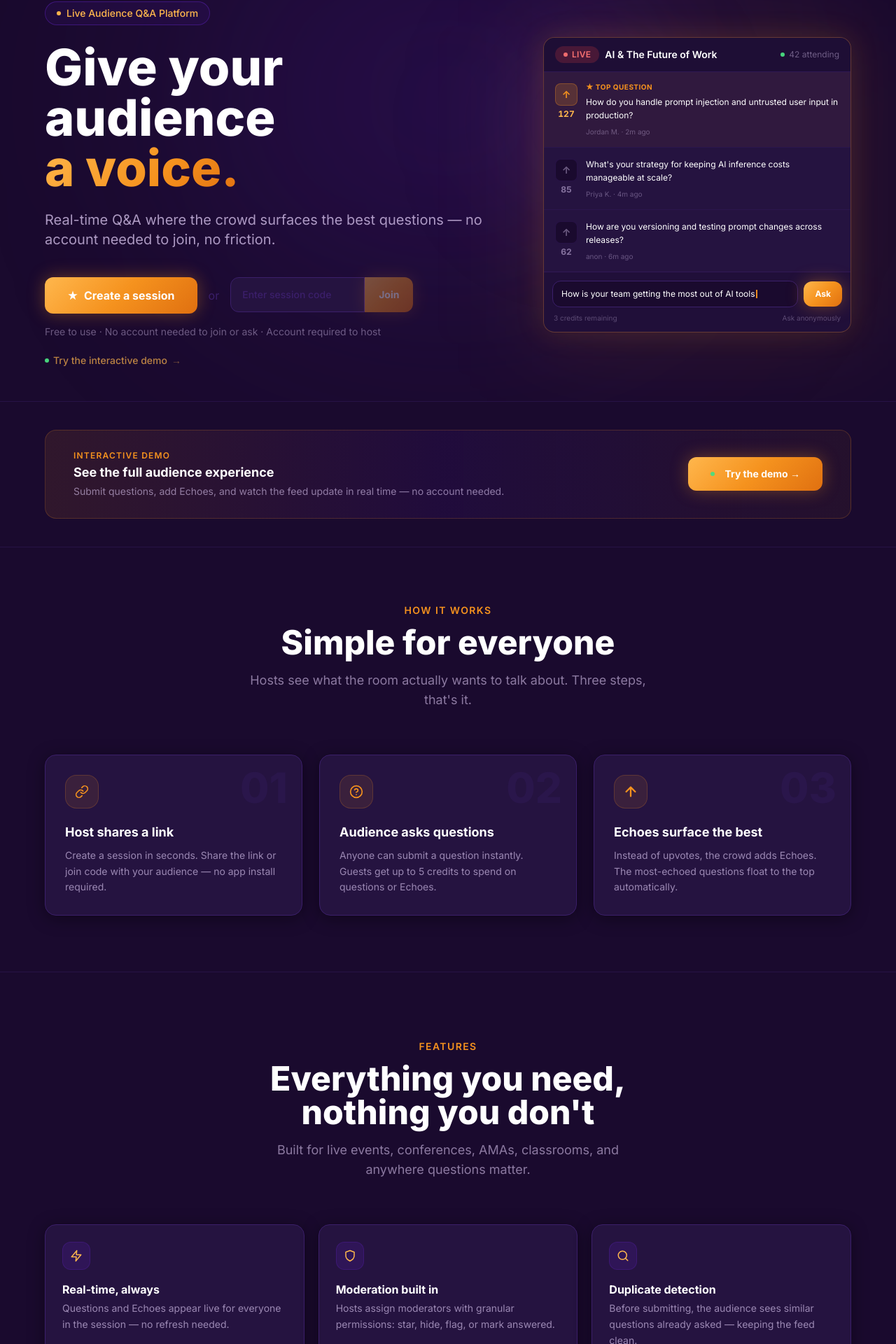
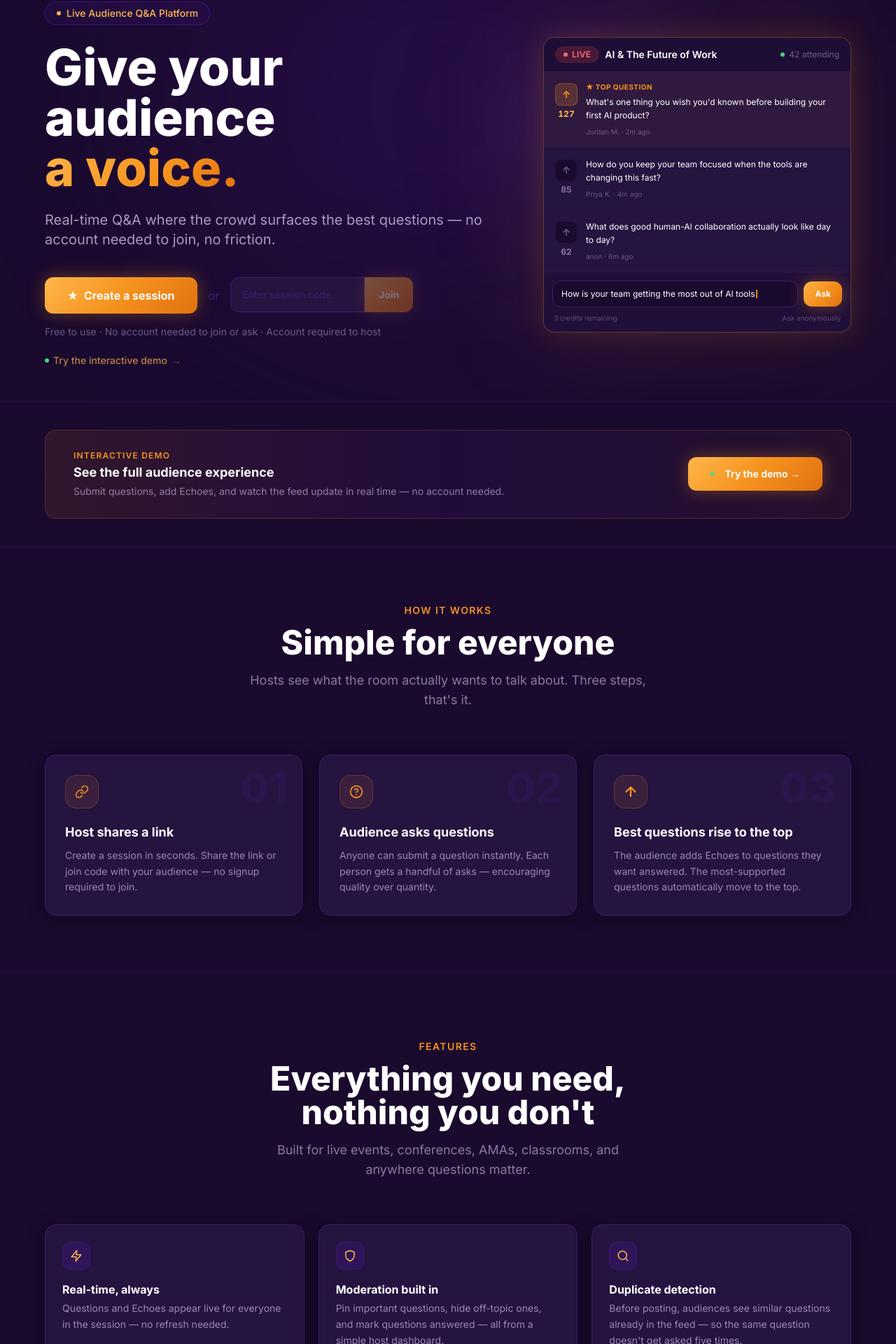
Before and after one commit to ShawnGoff/guestspeak, a Next.js app in the folder frontend/: page / in a window 1280 px wide. Shown: the part 110-2030 px from the top of the page at 70% size. Built offline with nearby package versions, Linux system fonts and the light colour scheme; no server answers.

Commit message:
copy: full homepage pass — plain language, no jargon, app-future-safe

```diff
--- a/frontend/src/app/page.tsx
+++ b/frontend/src/app/page.tsx
@@ -42,9 +42,9 @@ function Logo() {
 // ─── Mock Q&A Widget ─────────────────────────────────────────────────────────
 
 const MOCK_QUESTIONS = [
-  { text: "How do you handle prompt injection and untrusted user input in production?", author: "Jordan M.", ago: "2m", top: true },
-  { text: "What's your strategy for keeping AI inference costs manageable at scale?", author: "Priya K.", ago: "4m", top: false },
-  { text: "How are you versioning and testing prompt changes across releases?", author: "anon", ago: "6m", top: false },
+  { text: "What's one thing you wish you'd known before building your first AI product?", author: "Jordan M.", ago: "2m", top: true },
+  { text: "How do you keep your team focused when the tools are changing this fast?", author: "Priya K.", ago: "4m", top: false },
+  { text: "What does good human-AI collaboration actually look like day to day?", author: "anon", ago: "6m", top: false },
 ];
 
 function MockQAWidget() {
@@ -336,19 +336,19 @@ const HOW_IT_WORKS = [
     step: '01',
     icon: <LinkIcon />,
     title: 'Host shares a link',
-    desc: 'Create a session in seconds. Share the link or join code with your audience — no app install required.',
+    desc: 'Create a session in seconds. Share the link or join code with your audience — no signup required to join.',
   },
   {
     step: '02',
     icon: <QuestionIcon />,
     title: 'Audience asks questions',
-    desc: 'Anyone can submit a question instantly. Guests get up to 5 credits to spend on questions or Echoes.',
+    desc: 'Anyone can submit a question instantly. Each person gets a handful of asks — encouraging quality over quantity.',
   },
   {
     step: '03',
     icon: <EchoIconLg />,
-    title: 'Echoes surface the best',
-    desc: 'Instead of upvotes, the crowd adds Echoes. The most-echoed questions float to the top automatically.',
+    title: 'Best questions rise to the top',
+    desc: 'The audience adds Echoes to questions they want answered. The most-supported questions automatically move to the top.',
   },
 ];
 
@@ -397,17 +397,17 @@ const FEATURES = [
   {
     icon: <ShieldIcon />,
     title: 'Moderation built in',
-    desc: 'Hosts assign moderators with granular permissions: star, hide, flag, or mark answered.',
+    desc: 'Pin important questions, hide off-topic ones, and mark questions answered — all from a simple host dashboard.',
   },
   {
     icon: <SimilarIcon />,
     title: 'Duplicate detection',
-    desc: 'Before submitting, the audience sees similar questions already asked — keeping the feed clean.',
+    desc: 'Before posting, audiences see similar questions already in the feed — so the same question doesn\'t get asked five times.',
   },
   {
     icon: <CreditIcon />,
     title: 'Credit system',
-    desc: 'Hosts can give guests up to 5 credits to spend on questions or Echoes. Quality over volume.',
+    desc: 'Each guest gets a limited number of questions and Echoes to spend — so people think before they post, and the best questions win.',
   },
   {
     icon: <MobileIcon />,
@@ -532,7 +532,7 @@ function EarlyAccess() {
           )}
 
           <div className="flex flex-wrap justify-center gap-2 mt-10">
-            {['Real-time Q&A', 'No app install needed', 'Free to start', 'Built for live events'].map(f => (
+            {['Real-time Q&A', 'Works in any browser', 'Free to start', 'Built for live events'].map(f => (
               <span key={f} className="px-3 py-1.5 rounded-full border border-brand-border text-purple-200/50 text-xs">
                 {f}
               </span>
```
